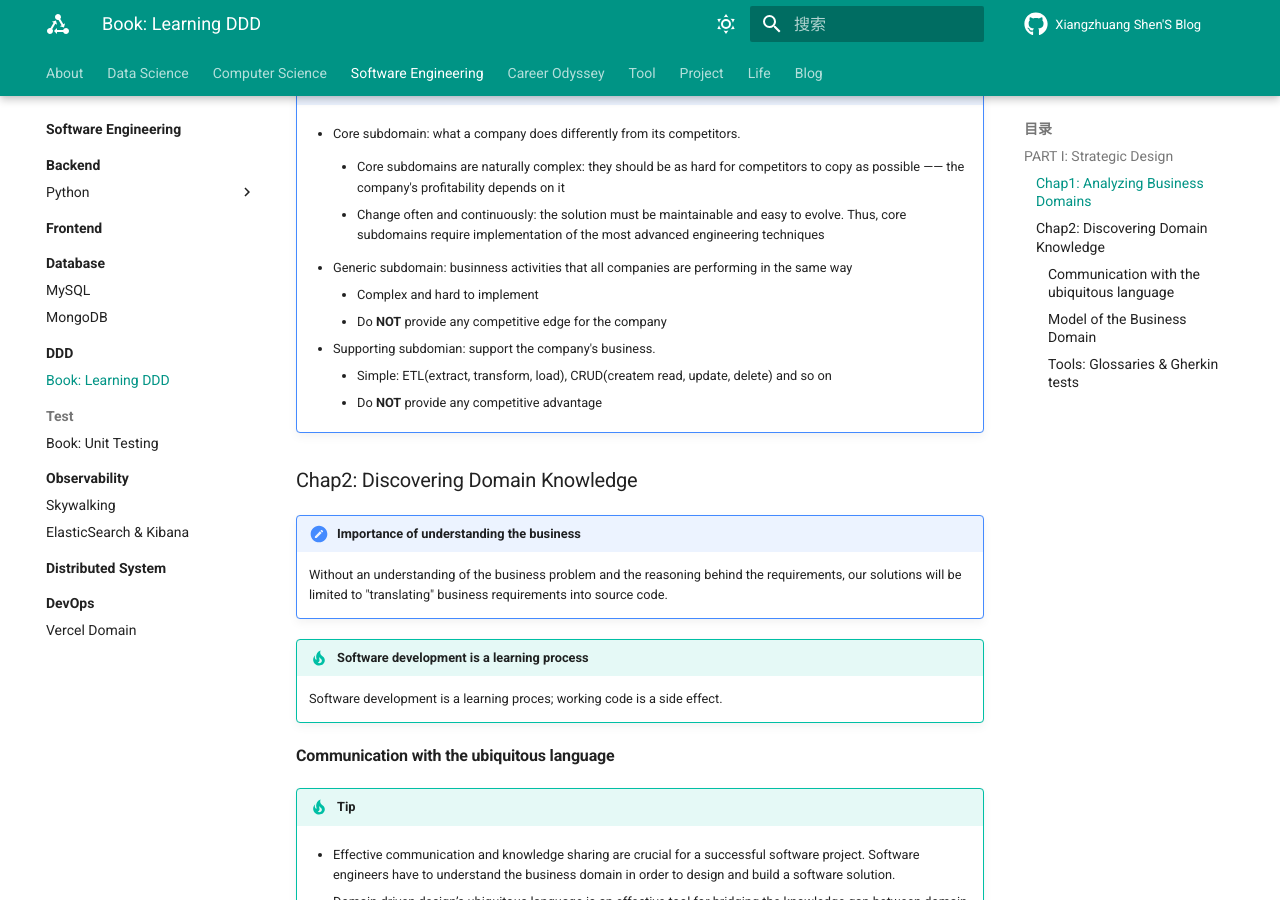
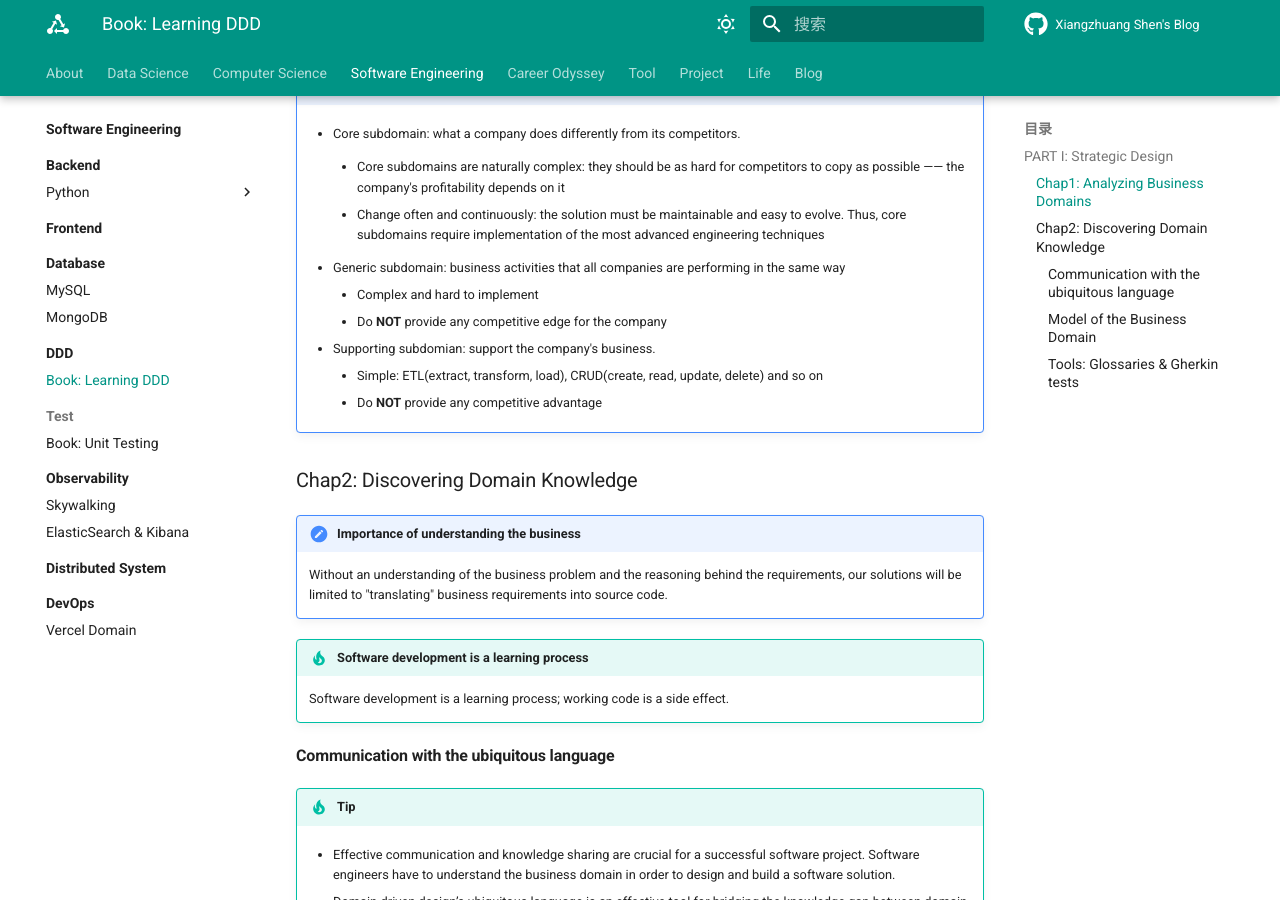
Before and after one commit to shenxiangzhuang/shenxiangzhuang.github.io, an MkDocs documentation site: the page built from docs/se/ddd/learning-ddd.md, in a window 1280 px wide and 900 px high, scrolled down 1267 px. Built offline with MkDocs 1.6.1 and Material for MkDocs 9.7.7, drawn with Linux system fonts in a browser that asks for light colours; comment, search, counter and statistics services are not loaded; some of the changed text lies outside the part shown.

```diff
--- a/docs/se/ddd/learning-ddd.md
+++ b/docs/se/ddd/learning-ddd.md
@@ -22,7 +22,7 @@
     - Business domain: A business domain defines a company's main area of activity.
         - Starbucks is best known for its coffee
 
-    - Subdomain: A subdomain is a fine-grained area of bussiness activity
+    - Subdomain: A subdomain is a fine-grained area of business activity
         - All of a company's subdomains form its business domain: the service it provides to its customers.
 
 
@@ -38,12 +38,12 @@
         - Change often and continuously: the solution must be maintainable and easy to evolve.
           Thus, core subdomains require implementation of the most advanced engineering techniques
 
-    - Generic subdomain: businness activities that all companies are performing in the same way
+    - Generic subdomain: business activities that all companies are performing in the same way
         - Complex and hard to implement
         - Do **NOT** provide any competitive edge for the company
 
     - Supporting subdomian: support the company's business.
-        - Simple: ETL(extract, transform, load), CRUD(createm read, update, delete) and so on
+        - Simple: ETL(extract, transform, load), CRUD(create, read, update, delete) and so on
         - Do **NOT** provide any competitive advantage
 
 
@@ -57,7 +57,7 @@
 
 !!! tip "Software development is a learning process"
 
-    Software development is a learning proces; working code is a side effect.
+    Software development is a learning process; working code is a side effect.
 
 
 #### Communication with the ubiquitous language
--- a/mkdocs.yml
+++ b/mkdocs.yml
@@ -4,7 +4,7 @@ site_author: Xiangzhuang Shen
 site_description: >-
   Xiangzhuang Shen's blog
 
-repo_name: Xiangzhuang Shen'S Blog
+repo_name: Xiangzhuang Shen's Blog
 repo_url: https://github.com/shenxiangzhuang/shenxiangzhuang.github.io
 copyright: Copyright &copy; 2017 - 2024 Xiangzhuang Shen
 
```
Also changed, not shown: other parts of docs/se/ddd/learning-ddd.md (+3 -3 lines), docs/cs/programming/python/tapp_1_decorator.md (+2 -2 lines).
